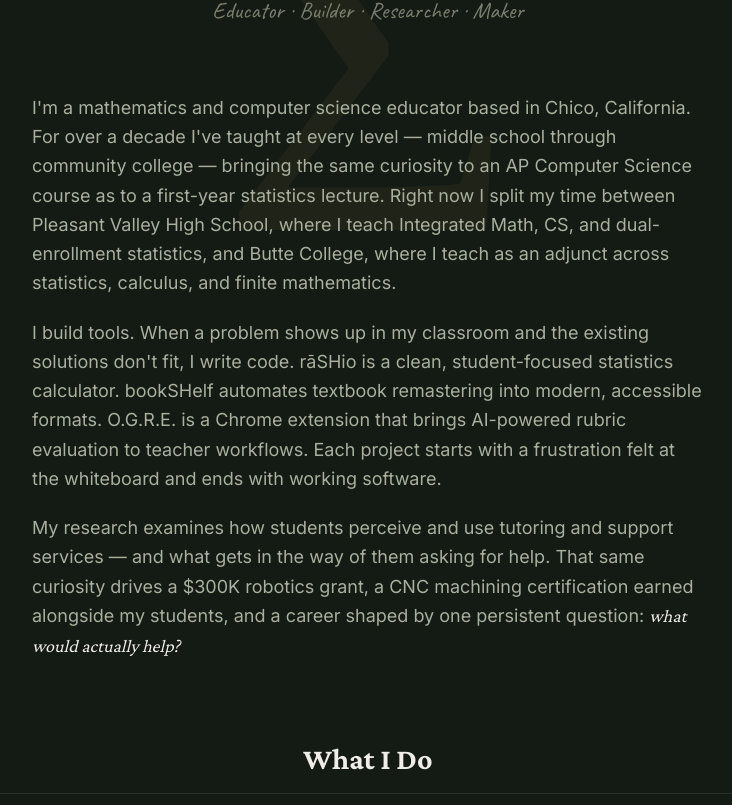
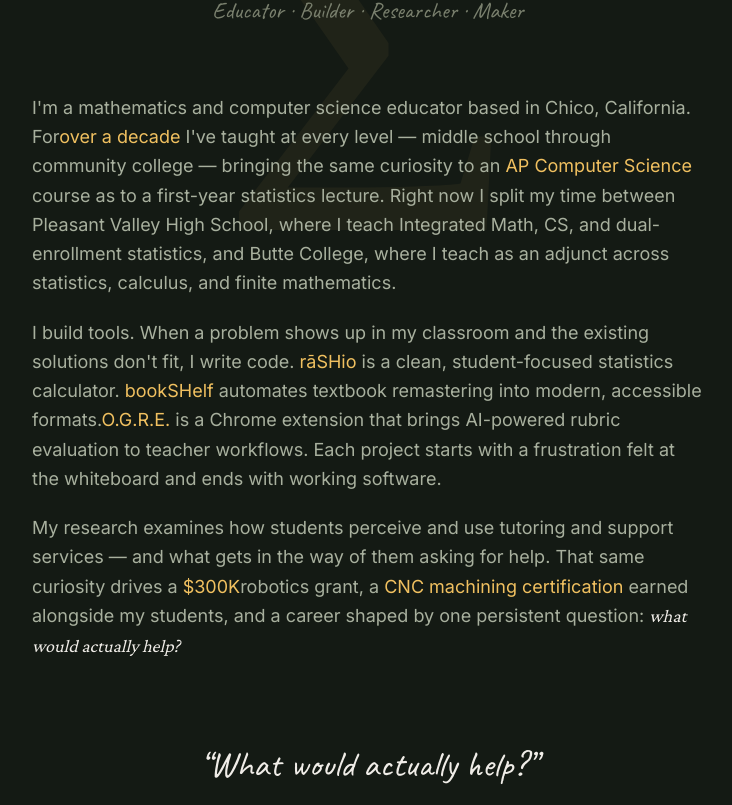
Before and after one commit to shuff57/steven, a Next.js app: page /about in a window 1280 px wide. Shown: the part 215-1020 px from the top of the page, without its empty margins (272-1004 px from the left). Built offline with nearby package versions, Linux system fonts and the light colour scheme.

Commit message:
style(about): accent key phrases in bio text

```diff
--- a/src/components/sections/AboutView.tsx
+++ b/src/components/sections/AboutView.tsx
@@ -193,8 +193,8 @@ export function AboutView() {
             style={{ color: 'var(--color-text-secondary)', opacity: 0 }}
           >
             I&apos;m a mathematics and computer science educator based in Chico, California. For
-            over a decade I&apos;ve taught at every level — middle school through community
-            college — bringing the same curiosity to an AP Computer Science course as to a
+            <span style={{ color: 'var(--color-accent)' }}>over a decade</span> I&apos;ve taught at every level — middle school through community
+            college — bringing the same curiosity to an <span style={{ color: 'var(--color-accent)' }}>AP Computer Science</span> course as to a
             first-year statistics lecture. Right now I split my time between Pleasant Valley High
             School, where I teach Integrated Math, CS, and dual-enrollment statistics, and Butte
             College, where I teach as an adjunct across statistics, calculus, and finite
@@ -206,9 +206,9 @@ export function AboutView() {
             style={{ color: 'var(--color-text-secondary)', opacity: 0 }}
           >
             I build tools. When a problem shows up in my classroom and the existing solutions
-            don&apos;t fit, I write code. rāSHio is a clean, student-focused statistics
-            calculator. bookSHelf automates textbook remastering into modern, accessible formats.
-            O.G.R.E. is a Chrome extension that brings AI-powered rubric evaluation to teacher
+            don&apos;t fit, I write code. <span style={{ color: 'var(--color-accent)' }}>rāSHio</span> is a clean, student-focused statistics
+            calculator. <span style={{ color: 'var(--color-accent)' }}>bookSHelf</span> automates textbook remastering into modern, accessible formats.
+            <span style={{ color: 'var(--color-accent)' }}>O.G.R.E.</span> is a Chrome extension that brings AI-powered rubric evaluation to teacher
             workflows. Each project starts with a frustration felt at the whiteboard and ends with
             working software.
           </p>
@@ -218,8 +218,8 @@ export function AboutView() {
             style={{ color: 'var(--color-text-secondary)', opacity: 0 }}
           >
             My research examines how students perceive and use tutoring and support services —
-            and what gets in the way of them asking for help. That same curiosity drives a $300K
-            robotics grant, a CNC machining certification earned alongside my students, and a
+            and what gets in the way of them asking for help. That same curiosity drives a <span style={{ color: 'var(--color-accent)' }}>$300K</span>
+            robotics grant, a <span style={{ color: 'var(--color-accent)' }}>CNC machining certification</span> earned alongside my students, and a
             career shaped by one persistent question:{' '}
             <em
               style={{
@@ -232,6 +232,22 @@ export function AboutView() {
             </em>
           </p>
         </div>
+
+        {/* ── Pull Quote ── */}
+        <AnimatedItem>
+          <div className="pull-quote text-center my-16 max-w-2xl mx-auto">
+            <p
+              style={{
+                fontFamily: 'var(--font-handwritten)',
+                fontSize: 'clamp(1.5rem, 3vw, 2.25rem)',
+                color: 'var(--color-text-primary)',
+                lineHeight: 1.3,
+              }}
+            >
+              &ldquo;What would actually help?&rdquo;
+            </p>
+          </div>
+        </AnimatedItem>
 
         {/* ── What I Do ── */}
         <div className="mb-20">
```
